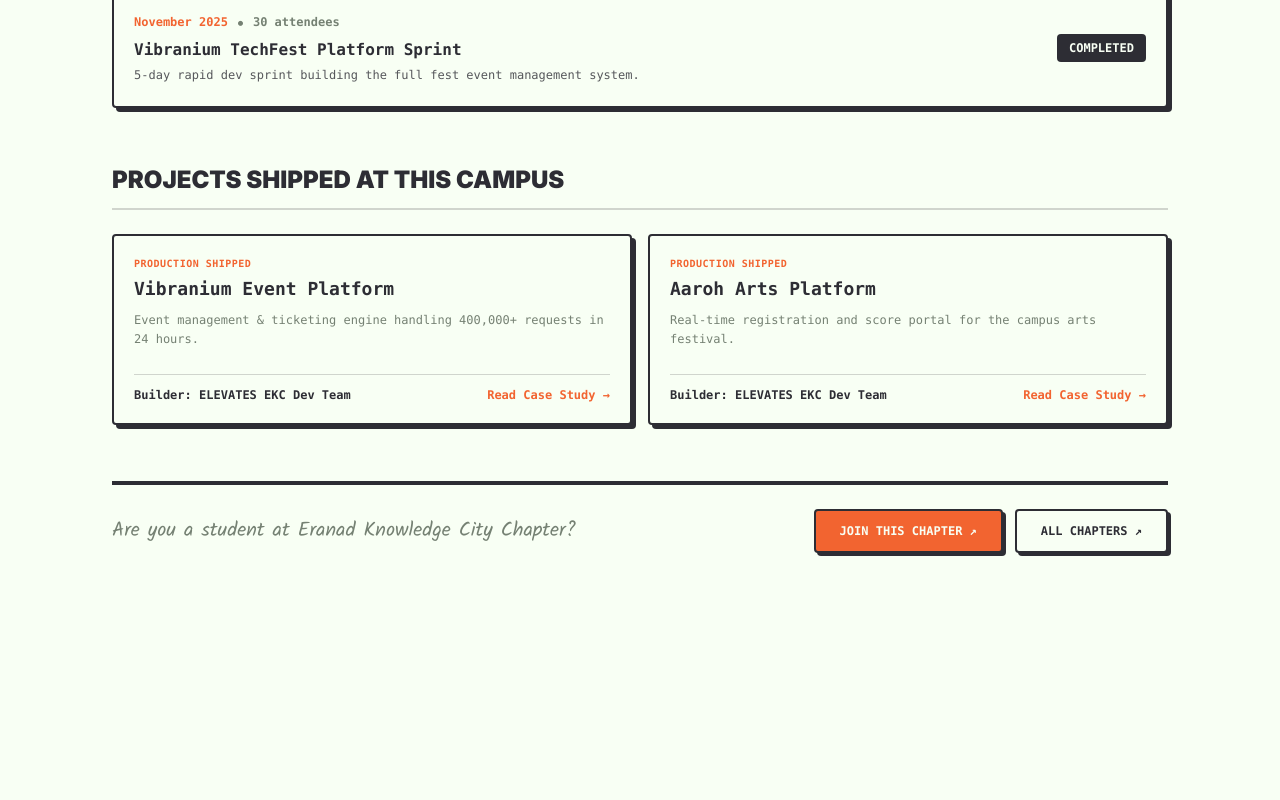
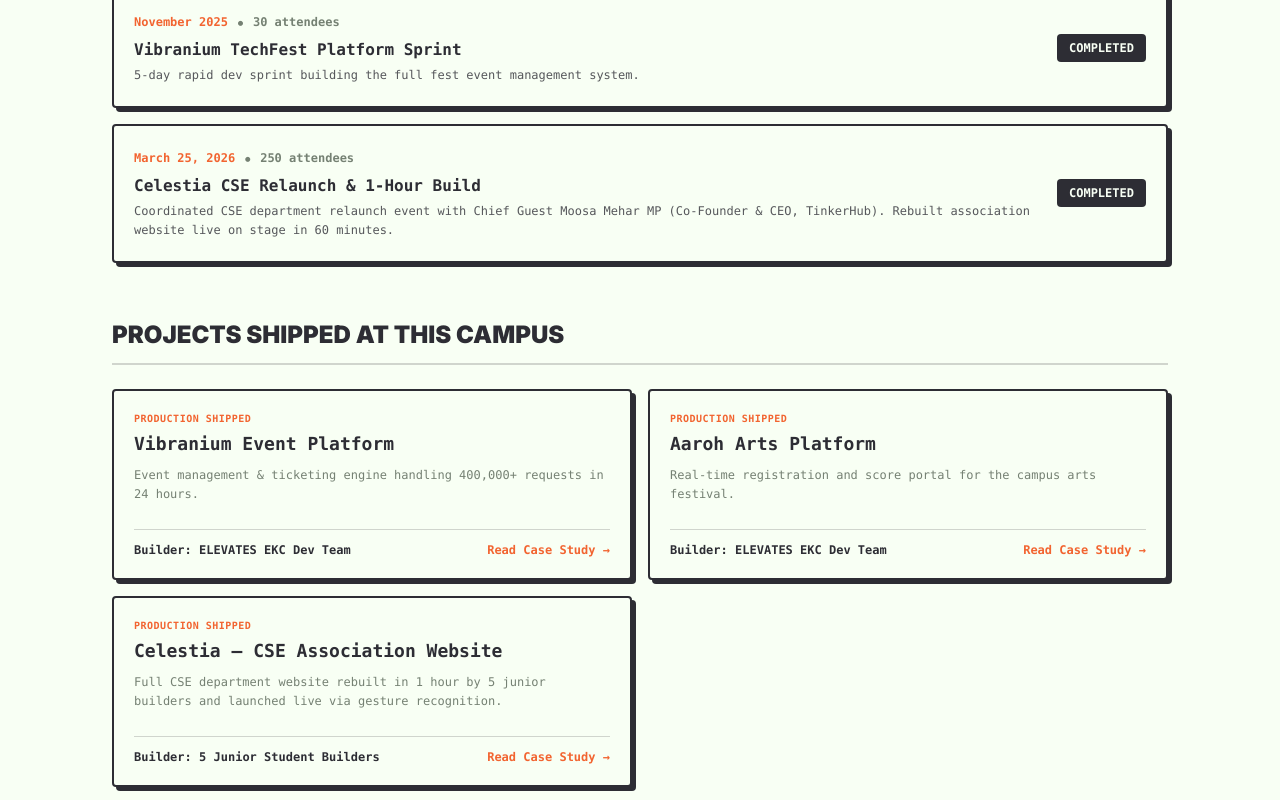
Before and after one commit to Elevates-Foundation/Elevates-web, a Next.js app: page /chapters/eranad-knowledge-city in a window 1280 px wide. Shown: the part 1700-2500 px from the top of the page. Before the commit the page ends 2349 px from the top, so only its background shows below. Built offline with nearby package versions, Linux system fonts and the light colour scheme.

Commit message:
feat(chapters): add Celestia 1-hour build event and project to Chapter 01

```diff
--- a/src/data/chapters/eranad-knowledge-city.ts
+++ b/src/data/chapters/eranad-knowledge-city.ts
@@ -43,6 +43,12 @@ export const eranadKnowledgeCityChapter: Chapter = {
       headcount: 30,
       description: "5-day rapid dev sprint building the full fest event management system.",
     },
+    {
+      title: "Celestia CSE Relaunch & 1-Hour Build",
+      date: "March 25, 2026",
+      headcount: 250,
+      description: "Coordinated CSE department relaunch event with Chief Guest Moosa Mehar MP (Co-Founder & CEO, TinkerHub). Rebuilt association website live on stage in 60 minutes.",
+    },
   ],
   projects: [
     {
@@ -59,6 +65,13 @@ export const eranadKnowledgeCityChapter: Chapter = {
       description: "Real-time registration and score portal for the campus arts festival.",
       builder: "ELEVATES EKC Dev Team",
     },
+    {
+      slug: "celestia",
+      url: "/projects/celestia",
+      title: "Celestia — CSE Association Website",
+      description: "Full CSE department website rebuilt in 1 hour by 5 junior builders and launched live via gesture recognition.",
+      builder: "5 Junior Student Builders",
+    },
   ],
   stats: {
     eventsCount: 17,
```
